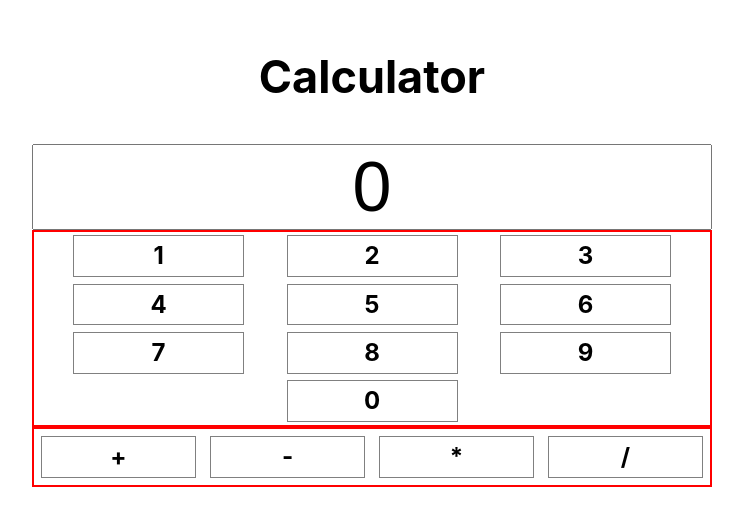
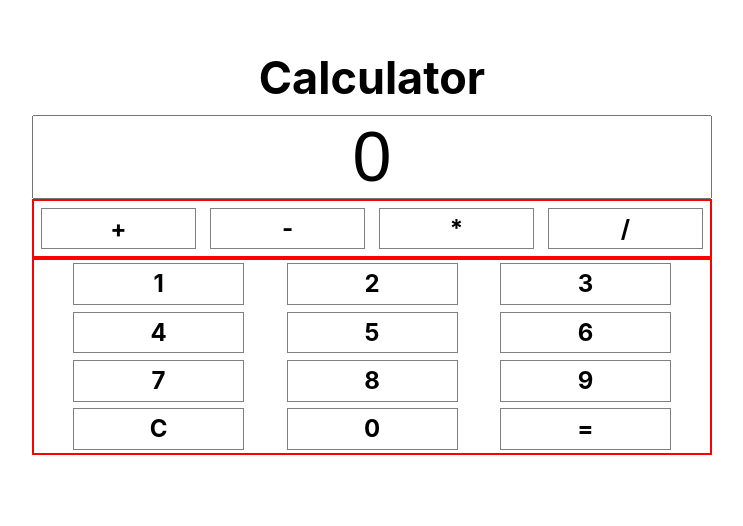
Before and after one commit to acoman-cloud/vercel-project-1, a React (Create React App) app: page / in a window 1280 px wide. Shown: the part 152-678 px from the top of the page, without its empty margins (268-1011 px from the left). Built offline with nearby package versions, Linux system fonts and the light colour scheme.

Commit message:
Finished basic Calculator functionality

```diff
--- a/public/index.html
+++ b/public/index.html
@@ -2,7 +2,7 @@
 <html lang="en">
   <head>
     <meta charset="utf-8" />
-    <link rel="shortcut icon" href="%PUBLIC_URL%/favicon.ico" />
+
     <meta
       name="viewport"
       content="width=device-width, initial-scale=1, shrink-to-fit=no"
@@ -22,7 +22,7 @@
       work correctly both with client-side routing and a non-root public URL.
       Learn how to configure a non-root public URL by running `npm run build`.
     -->
-    <title>Create React App + Go API</title>
+    <title>Calculator</title>
   </head>
   <body>
     <noscript>
--- a/src/App.css
+++ b/src/App.css
@@ -57,6 +57,7 @@ code:after {
 .number:hover{
   background-color: black;
   color:white;
+  cursor:pointer;
 }
 
 .operations{
@@ -72,6 +73,7 @@ code:after {
 .operation:hover{
   background-color: black;
   color:white;
+  cursor:pointer;
 }
 .serial{
   display:flex;
--- a/src/App.js
+++ b/src/App.js
@@ -4,33 +4,75 @@ import './App.css';
 
 function App() {
   const [currentValue, setCurrentValue] = useState(0);
+  const [previousValue, setPreviousValue] = useState('');
+  const [operation, setOperation] = useState('');
 
   const handleClick=(e)=>{
-    console.log('wow', e.target.value)
+    setCurrentValue(parseInt(currentValue+e.target.textContent));
+  }
+  const handlePlus=(e)=>{
+    setPreviousValue(currentValue);
+    setCurrentValue(0);
+    setOperation('+');
+  }
+  const handleMinus=(e)=>{
+    setPreviousValue(currentValue);
+    setCurrentValue(0);
+    setOperation('-');
+  }
+  const handleMultiplication=(e)=>{
+    setPreviousValue(currentValue);
+    setCurrentValue(0);
+    setOperation('*');
+  }
+  const handleDivision=(e)=>{
+    setPreviousValue(currentValue);
+    setCurrentValue(0);
+    setOperation('/');
+  }
+  const handleClear=(e)=>{
+    setCurrentValue(0);
+    setPreviousValue('')
+    setOperation('')
+    console.log('clear!');
+  }
+  const handleOutput=(e)=>{
+    if(operation==='+'){
+      setCurrentValue(previousValue+currentValue);
+    } else if(operation==='-'){
+      setCurrentValue(previousValue-currentValue);
+    } else if(operation==='*'){
+      setCurrentValue(previousValue*currentValue);
+    } else if(operation==='/'){
+      setCurrentValue(previousValue/currentValue);
+    }
+    console.log('Computate!');
   }
   return (
     <main>
       <h1>Calculator</h1>
       <div className='serial'>
-        <input className='box' value={0} type='text' />
+        <input className='box' value={currentValue} type='text' />
       </div>
+        <div className='operations'>
+          <h2 className='operation' onClick={handlePlus}>+</h2>
+          <h2 className='operation' onClick={handleMinus}>-</h2>
+          <h2 className='operation' onClick={handleMultiplication}>*</h2>
+          <h2 className='operation' onClick={handleDivision}>/</h2>
+        </div>
         <div className='numbers'>
-          <h2 className='number' onClick={handleClick} value={1}>1</h2>
-          <h2 className='number' onClick={handleClick} value={2}>2</h2>
-          <h2 className='number' onClick={handleClick} value='3'>3</h2>
-          <h2 className='number' onClick={handleClick} value='4'>4</h2>
-          <h2 className='number' onClick={handleClick} value='5'>5</h2>
-          <h2 className='number' onClick={handleClick} value='6'>6</h2>
-          <h2 className='number' onClick={handleClick} value='7'>7</h2>
-          <h2 className='number' onClick={handleClick} value='8'>8</h2>
-          <h2 className='number' onClick={handleClick} value='9'>9</h2>
-          <h2 className='number' onClick={handleClick} value='0'>0</h2>
-        </div>
-        <div className='operations'>
-          <h2 className='operation'>+</h2>
-          <h2 className='operation'>-</h2>
-          <h2 className='operation'>*</h2>
-          <h2 className='operation'>/</h2>
+          <h2 className='number' onClick={handleClick}>1</h2>
+          <h2 className='number' onClick={handleClick}>2</h2>
+          <h2 className='number' onClick={handleClick}>3</h2>
+          <h2 className='number' onClick={handleClick}>4</h2>
+          <h2 className='number' onClick={handleClick}>5</h2>
+          <h2 className='number' onClick={handleClick}>6</h2>
+          <h2 className='number' onClick={handleClick}>7</h2>
+          <h2 className='number' onClick={handleClick}>8</h2>
+          <h2 className='number' onClick={handleClick}>9</h2>
+          <h2 className='number' onClick={handleClear}>C</h2>
+          <h2 className='number' onClick={handleClick}>0</h2>
+          <h2 className='number' onClick={handleOutput}>=</h2>
         </div>
     </main>
   );
--- a/src/index.css
+++ b/src/index.css
@@ -1,3 +1,12 @@
+* {
+padding: 0;
+margin: 0;
+}
+
+html, body {
+    margin:0; padding:0;
+    min-width: 100%;
+}
 body {
   margin: 0;
   padding: 0;
@@ -5,7 +14,6 @@ body {
     "Ubuntu", "Cantarell", "Fira Sans", "Droid Sans", "Helvetica Neue",
     sans-serif;
   -webkit-font-smoothing: antialiased;
-  -moz-osx-font-smoothing: grayscale;
 }
 
 code {
```
Also changed, not shown: 1 other file (tests, documents, lock files or other folders).
